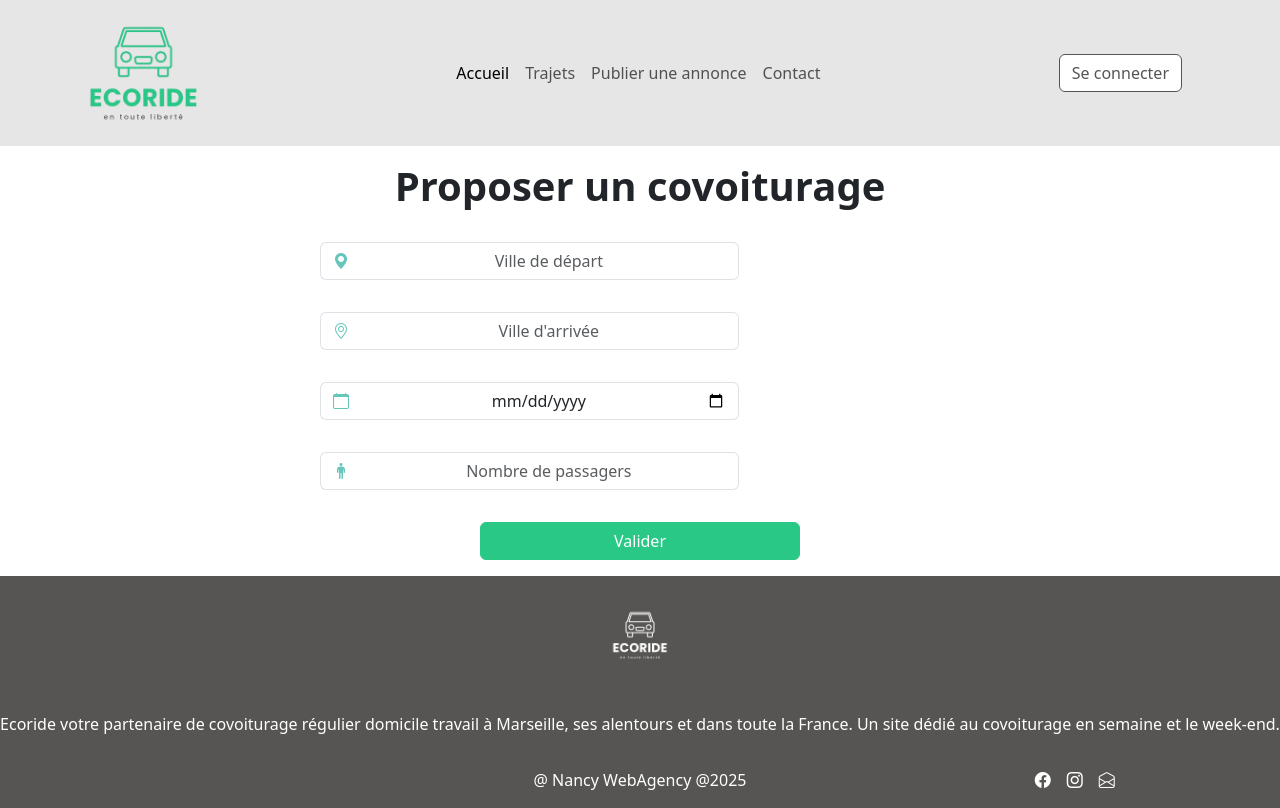
After one commit to nancyh13500/ecoride_ecf, a PHP site: page /publish.php in a window 1280 px wide. The commit adds this page. Run offline with PHP 8.4, Linux system fonts and the light colour scheme.

Commit message:
update and add publish.php

```diff
--- a/index.php
+++ b/index.php
@@ -53,7 +53,7 @@
                     Découvrez nos offres issues de plus de 15 ans d'expérience et éprouvées auprès de 360 employeurs et collectivités déjà accompagnés.
                 </p><br>
                 <div class="d-flex d-md-flex justify-content-center">
-                    <button type="button" class="btn-secondary btn btn-lg px-4 mb-2 me-2">Contactez-nous</button>
+                    <a type="button" href="/contact.php" role="button" class="btn-secondary btn btn-lg px-4 mb-2 me-2">Contactez-nous</a>
                 </div>
             </div>
         </div>
@@ -132,7 +132,7 @@
             <h1 class="display-5 fw-bold mt-3 mb-3">Vous avez une voiture ?</h1>
             <p class="lead">Faites des économies, publiez une annonce.</p>
             <div class="d-flex mt-5 justify-content-center">
-                <button type="button" class="btn_route btn btn-secondary btn-lg px-4">Proposer des places</button>
+                <a type="button" href="/publish.php" role="button" class="btn_route btn btn-secondary btn-lg px-4">Proposer des places</a>
             </div>
         </div>
     </div>
--- /dev/null
+++ b/publish.php
@@ -0,0 +1,44 @@
+<?php require_once __DIR__ . "/templates/header.php";
+?>
+
+<div class="publish-title text-center">
+    <div class="container">
+        <h1 class="contact-title mt-3 mb-3 fw-bold">Proposer un covoiturage</h1>
+    </div>
+</div>
+
+<div class="col-lg-6 mx-auto">
+    <div class="row">
+        <div class="search-field col-md-8 mt-3 mb-3">
+            <div class="input-group">
+                <span class="input-group-text bg-white border-end-0"><i class="bi bi-geo-alt-fill text-primary"></i></span>
+                <input type="text" name="depart" class="form-control border-start-0 text-center" placeholder="Ville de départ" required>
+            </div>
+        </div>
+        <div class="search-field col-md-8 mt-3 mb-3">
+            <div class="input-group">
+                <span class="input-group-text bg-white border-end-0"><i class="bi bi-geo-alt text-primary"></i></span>
+                <input type="text" name="arrivee" class="form-control border-start-0 text-center" placeholder="Ville d'arrivée" required>
+            </div>
+        </div>
+        <div class="search-field col-md-8 mt-3 mb-3">
+            <div class="input-group">
+                <span class="input-group-text bg-white border-end-0"><i class="bi bi-calendar text-primary"></i></span>
+                <input type="date" name="date" class="form-control border-start-0 text-center" required>
+            </div>
+        </div>
+        <div class="search-field col-md-8 mt-3 mb-3">
+            <div class="input-group">
+                <span class="input-group-text bg-white border-end-0"><i class="bi bi-person-standing text-primary"></i></span>
+                <input type="text" name="arrivee" class="form-control border-start-0 text-center" placeholder="Nombre de passagers" required>
+            </div>
+        </div>
+    </div>
+    <div class="d-flex justify-content-center mt-3 mb-3">
+        <button type="button" class="btn btn-primary w-50">Valider</button>
+    </div>
+</div>
+
+
+<?php require_once __DIR__ . "/templates/footer.php";
+?>
--- a/templates/header.php
+++ b/templates/header.php
@@ -10,7 +10,7 @@
     <link rel="preconnect" href="https://fonts.googleapis.com">
     <link rel="preconnect" href="https://fonts.gstatic.com" crossorigin>
     <link href="https://fonts.googleapis.com/css2?family=Poppins&display=swap" rel="stylesheet">
-    <link rel="stylesheet" href="http://localhost/ecoride_ecf/assets/css/style.css">
+    <link rel="stylesheet" href="/assets/css/style.css">
 
 
 </head>
@@ -30,7 +30,7 @@
                     <ul class="navbar-nav mx-auto">
                         <li class="nav-item"><a class="nav-link active" aria-current="page" href="/index.php">Accueil</a></li>
                         <li class="nav-item"><a class="nav-link" href="trajets.php">Trajets</a></li>
-                        <li class="nav-item"><a class="nav-link" href="#">Publier une annonce</a></li>
+                        <li class="nav-item"><a class="nav-link" href="publish.php">Publier une annonce</a></li>
                         <li class="nav-item"><a class="nav-link" href="contact.php">Contact</a></li>
                     </ul>
                     <div class="btn-login me-3">
```
Also changed, not shown: contact.php (+5 -5 lines).
